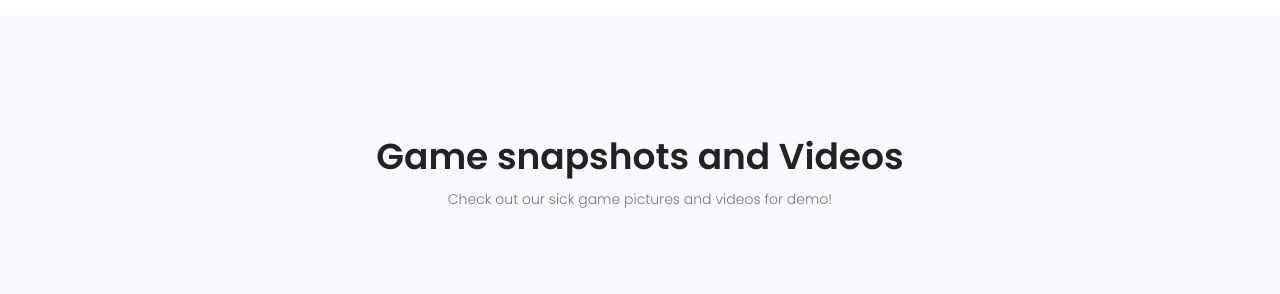
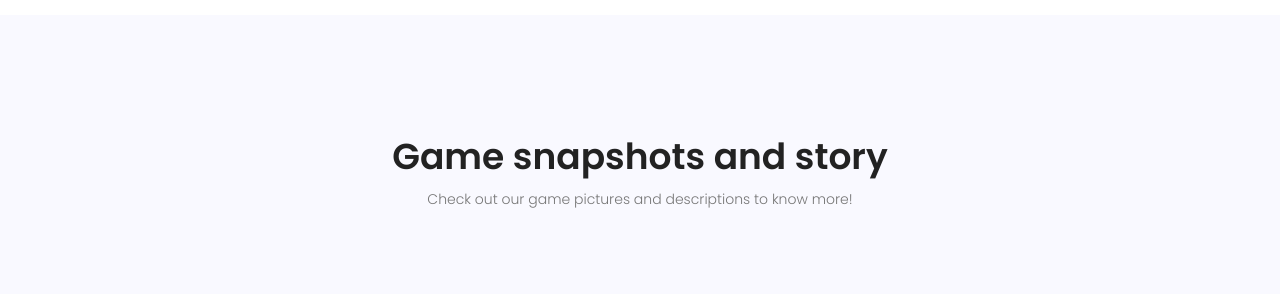
Before and after one commit to shawnock/shawnock.github.io, a plain HTML site: page index.html in a window 1280 px wide. Shown: the part 2280-2574 px from the top of the page. Drawn offline with nearby package versions, Linux system fonts and the light colour scheme; some packages are replaced by stand-ins of ours.

Commit message:
final fix

```diff
--- a/index.html
+++ b/index.html
@@ -169,8 +169,8 @@
 		            <div class="row d-flex justify-content-center">
 		                <div class="menu-content pb-70 col-lg-8">
 		                    <div class="title text-center">
-		                        <h1 class="mb-10">Game snapshots and Videos</h1>
-		                        <p>Check out our sick game pictures and videos for demo!</p>
+		                        <h1 class="mb-10">Game snapshots and story</h1>
+		                        <p>Check out our game pictures and descriptions to know more!</p>
 		                    </div>
 		                </div>
 		            </div>
```
